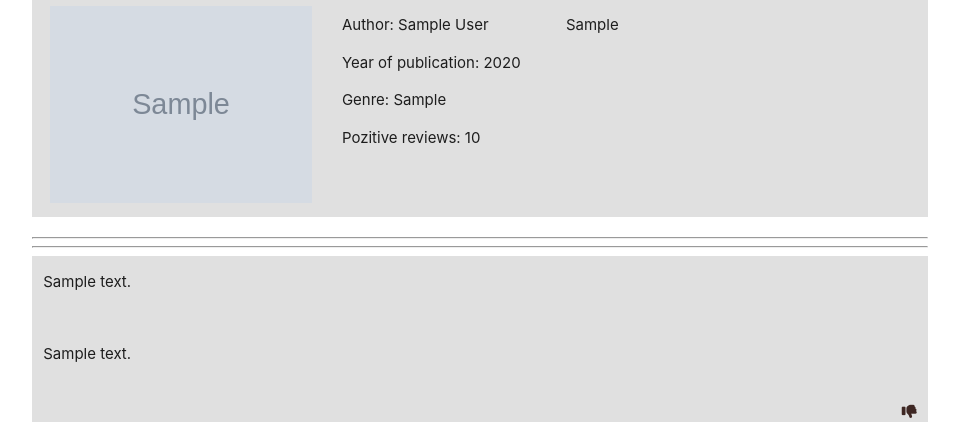
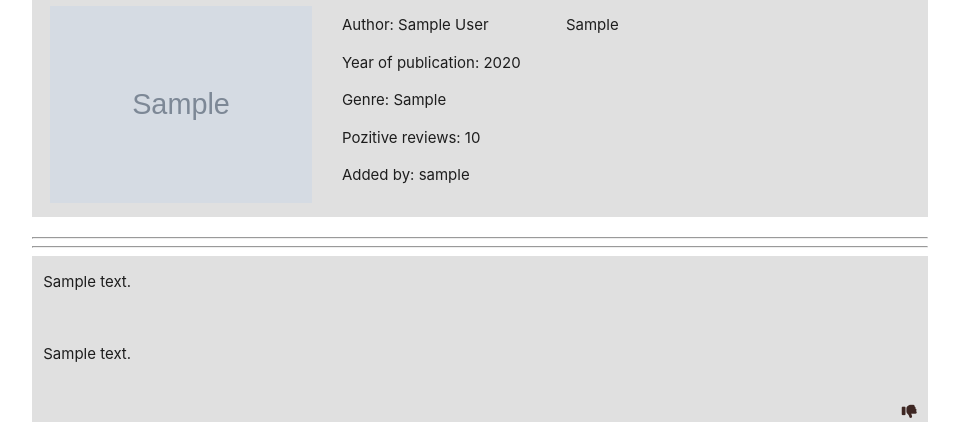
Before and after one commit to AnnaSeDab/BookSpire, a Flask app: page /book/1 in a window 1280 px wide. Shown: the part 482-904 px from the top of the page, without its empty margins (160-1119 px from the left). Run offline with Flask 2, Linux system fonts and the light colour scheme; tables that the repository leaves empty hold one stand-in row (values such as "Sample post"); grey boxes marked "Sample" are stand-in pictures; some libraries are stand-ins or nearby versions.

Commit message:
add: display username of person who added book

```diff
--- a/bookspire/templates/book.html
+++ b/bookspire/templates/book.html
@@ -12,6 +12,7 @@
             <p>Year of publication: {{ book.year_of_publication }}</p>
             <p>Genre: {{ book.genre }} </p>
             <p>Pozitive reviews: {{ book.score }}</p>
+            <p>Added by: {{ book.username }}</p>
         </div>
         <div class="col s12 m5">
             <p>{{ book.synopsis }}</p>
```
